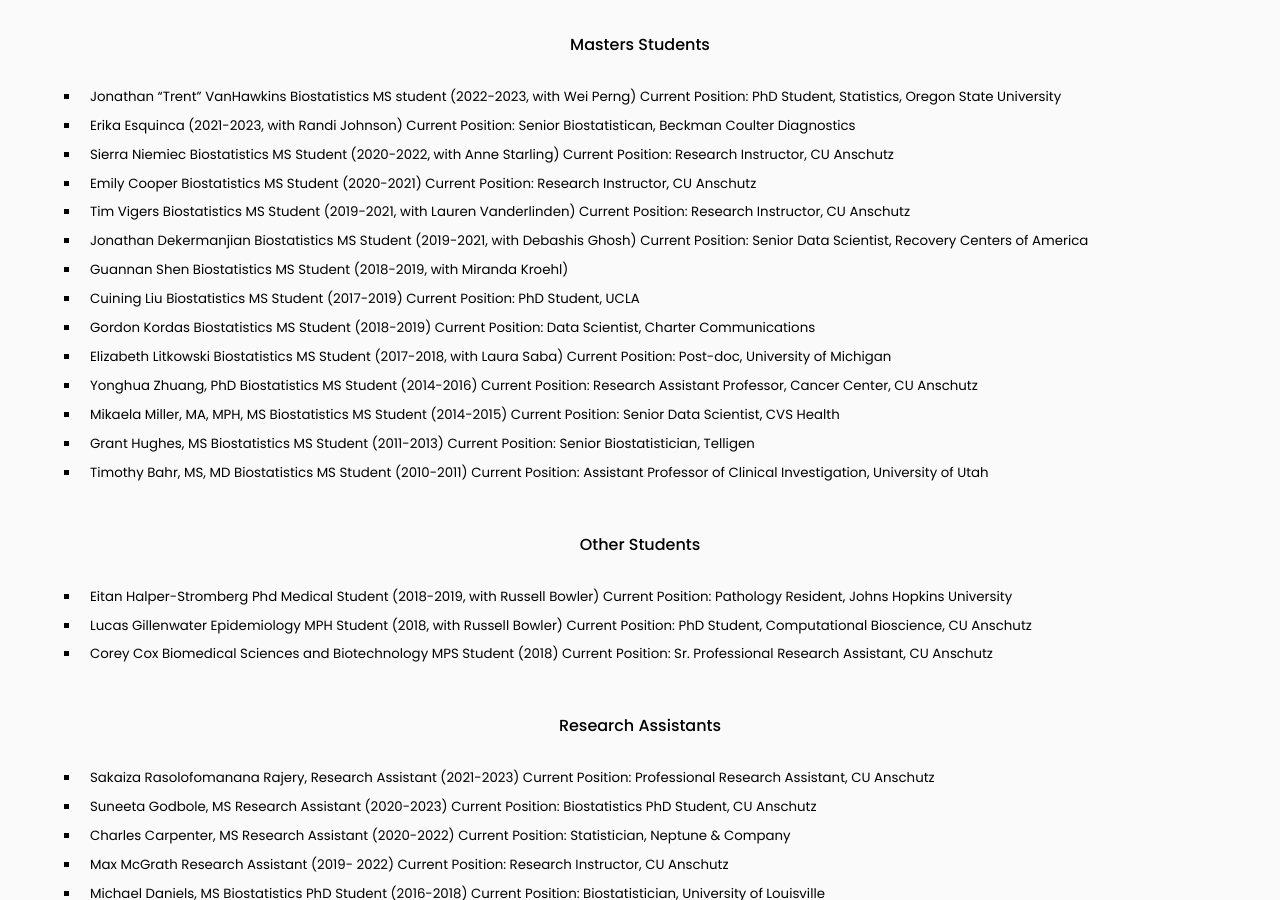
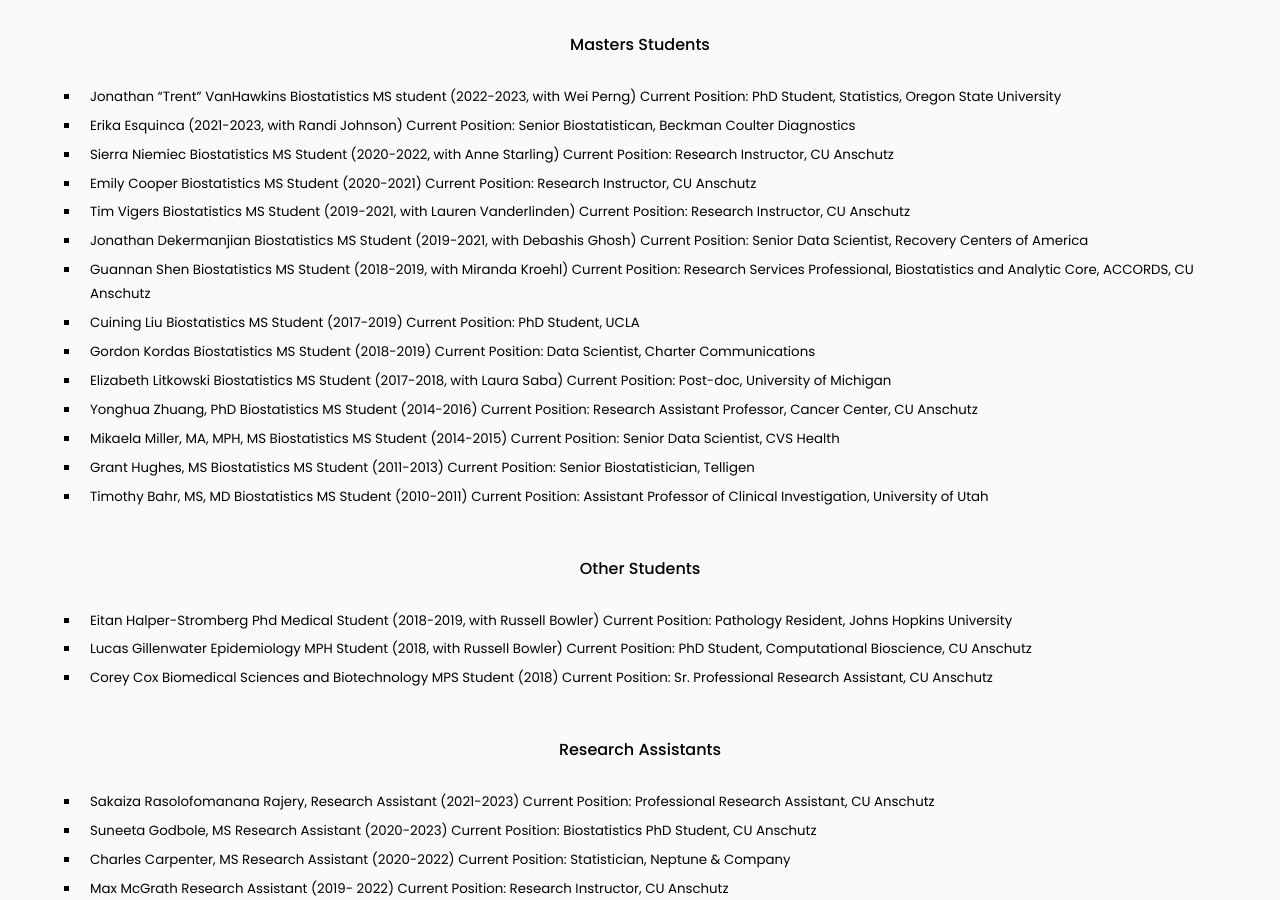
Before and after one commit to KechrisLab/kechrislab.github.io, a Jekyll site: the page built from team/index.md, in a window 1280 px wide and 900 px high, scrolled down 1278 px. Built offline with Jekyll 4.4.1, drawn with Linux system fonts in a browser that asks for light colours.

Commit message:
Update index.md

```diff
--- a/team/index.md
+++ b/team/index.md
@@ -61,6 +61,7 @@ Current Position: Research Instructor, CU Anschutz
 + Jonathan Dekermanjian Biostatistics MS Student (2019-2021, with Debashis Ghosh)
 Current Position: Senior Data Scientist, Recovery Centers of America
 + Guannan Shen Biostatistics MS Student (2018-2019, with Miranda Kroehl)
+Current Position: Research Services Professional, Biostatistics and Analytic Core, ACCORDS, CU Anschutz
 + Cuining Liu Biostatistics MS Student (2017-2019)
 Current Position: PhD Student, UCLA
 + Gordon Kordas Biostatistics MS Student (2018-2019)
```
